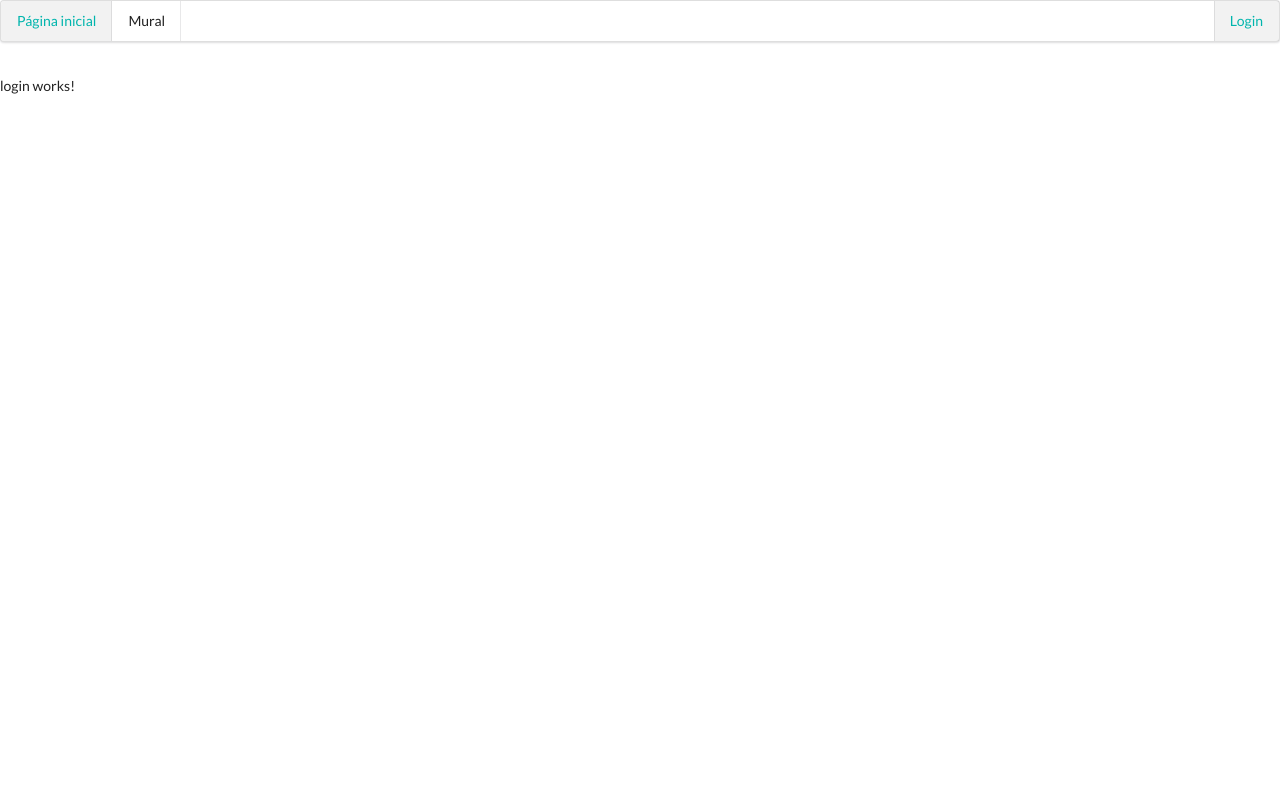
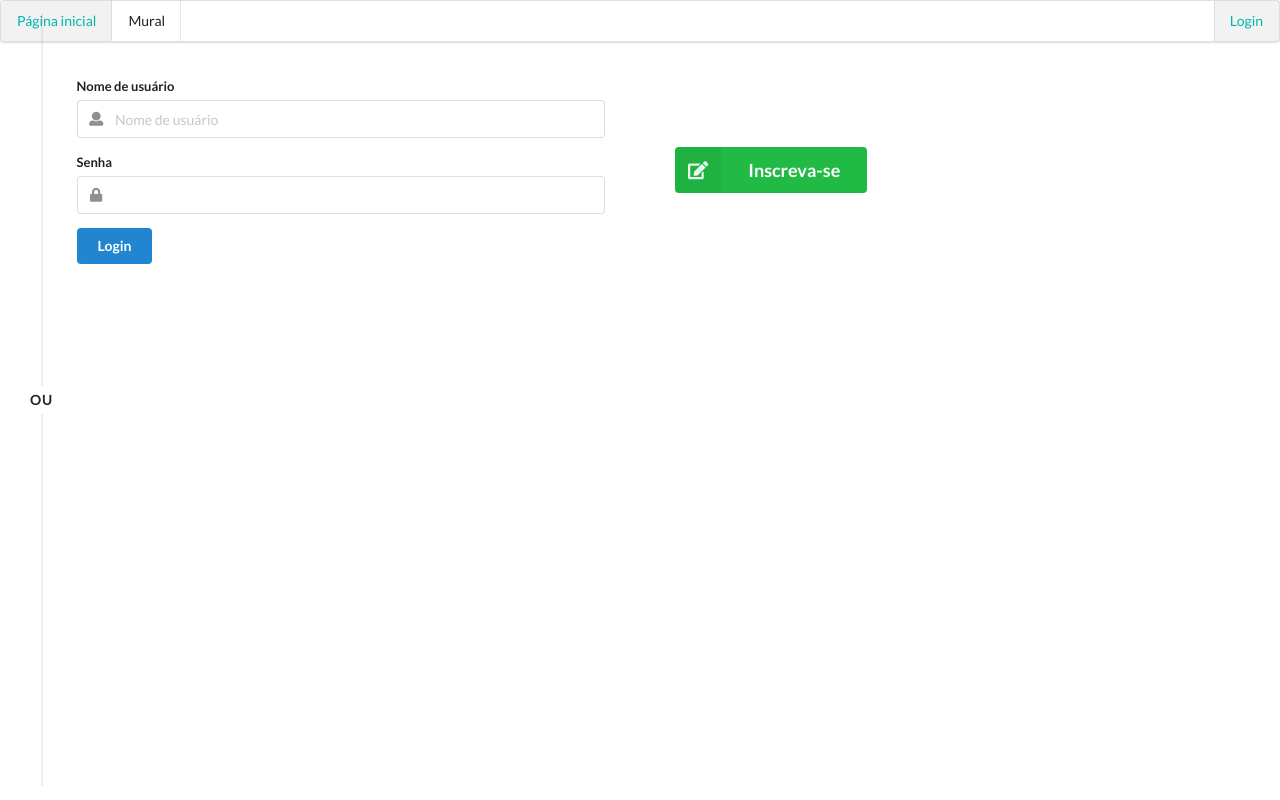
Before and after one commit to viniciusjps/flashcard, an Angular app: page /login in a window 1280 px wide. Built offline with nearby package versions, Linux system fonts and the light colour scheme.

Commit message:
Adicionado tela de login

```diff
--- a/src/app/login/login.component.html
+++ b/src/app/login/login.component.html
@@ -1,3 +1,29 @@
-<p>
-  login works!
-</p>
+<div class="ui container center">
+  <div class="ui two column middle aligned very relaxed stackable grid">
+    <div class="column">
+      <div class="ui form">
+        <div class="field">
+          <label>Nome de usuário</label>
+          <div class="ui left icon input">
+            <input type="text" placeholder="Nome de usuário" #username>
+            <i class="user icon"></i>
+          </div>
+        </div>
+        <div class="field">
+          <label>Senha</label>
+          <div class="ui left icon input">
+            <input type="password" #password>
+            <i class="lock icon"></i>
+          </div>
+        </div>
+        <div class="ui blue submit button">Login</div>
+      </div>
+    </div>
+    <div class="ui vertical divider">Ou</div>
+    <div class="column">
+      <div class="center aligned column">
+        <div class="ui big green labeled icon button"><i class="signup icon"></i> Inscreva-se </div>
+      </div>
+    </div>
+  </div>
+</div>
```
